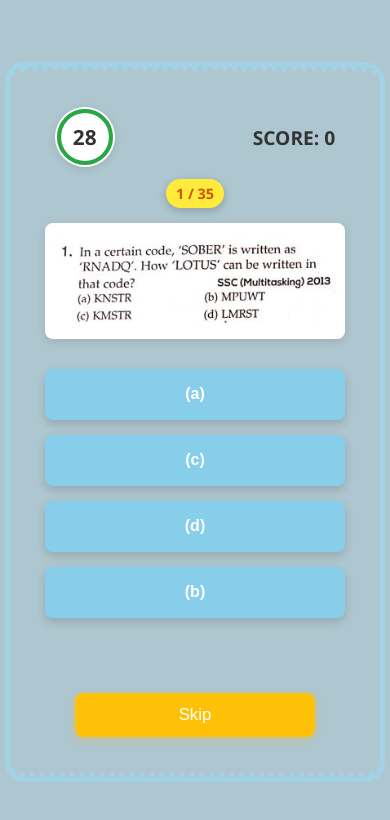
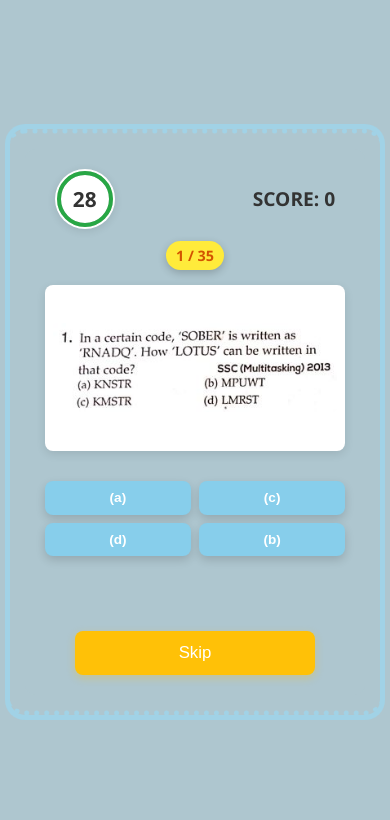
Before and after one commit to UtkarshCoaching/test-1, a plain HTML site: page index.html in a window 390 px wide. Both pictures are taken after a click on the button "কুইজ শুরু করুন". Drawn offline with Linux system fonts and the light colour scheme.

Commit message:
Update style.css

```diff
--- a/style.css
+++ b/style.css
@@ -181,7 +181,7 @@ h2 {
     padding: 15px; /* Adjust padding for image */
     margin: 0 auto 30px auto;
     box-shadow: 0 3px 10px rgba(0, 0, 0, 0.1);
-    min-height: 150px; /* Ensure a minimum height for the box */
+    min-height: 220px; /* Increased minimum height for larger image */
     display: flex;
     align-items: center;
     justify-content: center;
@@ -189,7 +189,7 @@ h2 {
 
 .question-image {
     max-width: 100%;
-    max-height: 180px; /* Adjust max height for images within the box */
+    max-height: 200px; /* Increased max height for larger image */
     object-fit: contain; /* Ensures the image fits without distortion */
     border-radius: 5px; /* Slight roundness for image if desired */
 }
@@ -198,19 +198,21 @@ h2 {
 /* Options */
 .options-container {
     display: grid;
-    grid-template-columns: 1fr 1fr; /* Two columns as in image */
-    gap: 20px; /* Increased gap */
+    /* Changed to 2 columns with fixed width for options */
+    grid-template-columns: repeat(auto-fit, minmax(120px, 1fr)); /* Adjusted for smaller buttons */
+    gap: 15px; /* Slightly reduced gap */
     margin-top: 25px;
+    justify-content: center; /* Center the grid items if they don't fill the space */
 }
 .option {
     background-color: #87ceeb; /* Sky blue as in image */
     color: white; /* White text for options */
-    padding: 18px; /* Increased padding */
+    padding: 12px 18px; /* Reduced padding for smaller buttons */
     border-radius: 8px;
     cursor: pointer;
     text-align: center; /* Centered text for options */
     transition: background-color 0.2s ease, transform 0.1s ease, border 0.2s ease;
-    font-size: 1.1em;
+    font-size: 1em; /* Slightly smaller font size */
     font-weight: 600; /* Slightly bolder text */
     border: none; /* No default border */
     box-shadow: 0 4px 10px rgba(0, 0, 0, 0.15);
@@ -342,18 +344,18 @@ h2 {
     }
     .question-image-box {
         padding: 10px;
-        min-height: 120px;
+        min-height: 180px; /* Adjusted for smaller screens */
     }
     .question-image {
-        max-height: 150px;
+        max-height: 160px; /* Adjusted for smaller screens */
     }
     .options-container {
-        grid-template-columns: 1fr; /* Single column for options on small screens */
-        gap: 15px;
+        grid-template-columns: repeat(auto-fit, minmax(100px, 1fr)); /* Adjusted for smaller buttons on small screens */
+        gap: 10px; /* Reduced gap for small screens */
     }
     .option {
-        padding: 15px;
-        font-size: 1em;
+        padding: 10px 15px; /* Reduced padding for smaller buttons */
+        font-size: 0.9em; /* Even smaller font size */
     }
     .controls {
         flex-direction: column; /* Stack buttons vertically */
@@ -374,14 +376,14 @@ h2 {
 
 @media (max-width: 400px) {
     .question-timer-circle {
-        width: 60px; /* Even smaller for very small screens */
-        height: 60px; /* Even smaller for very small screens */
+        width: 60px;
+        height: 60px;
     }
     .progress-ring-track, .progress-ring-bar {
-        stroke-width: 4; /* Thinner stroke */
-        r: 26; /* Adjusted radius for 60px container ((60 - 4) / 2 = 26) */
-        cx: 30; /* Adjusted center for 60px container (60 / 2 = 30) */
-        cy: 30; /* Adjusted center for 60px container (60 / 2 = 30) */
+        stroke-width: 4;
+        r: 26;
+        cx: 30;
+        cy: 30;
     }
     .question-timer-text {
         font-size: 1.3em;
@@ -395,9 +397,16 @@ h2 {
     }
     .question-image-box {
         padding: 8px;
-        min-height: 100px;
+        min-height: 150px; /* Adjusted for very small screens */
     }
     .question-image {
-        max-height: 120px;
+        max-height: 130px; /* Adjusted for very small screens */
+    }
+    .options-container {
+        gap: 8px; /* Even smaller gap for very small screens */
+    }
+    .option {
+        padding: 8px 12px; /* Even smaller padding */
+        font-size: 0.85em; /* Even smaller font size */
     }
 }
```
